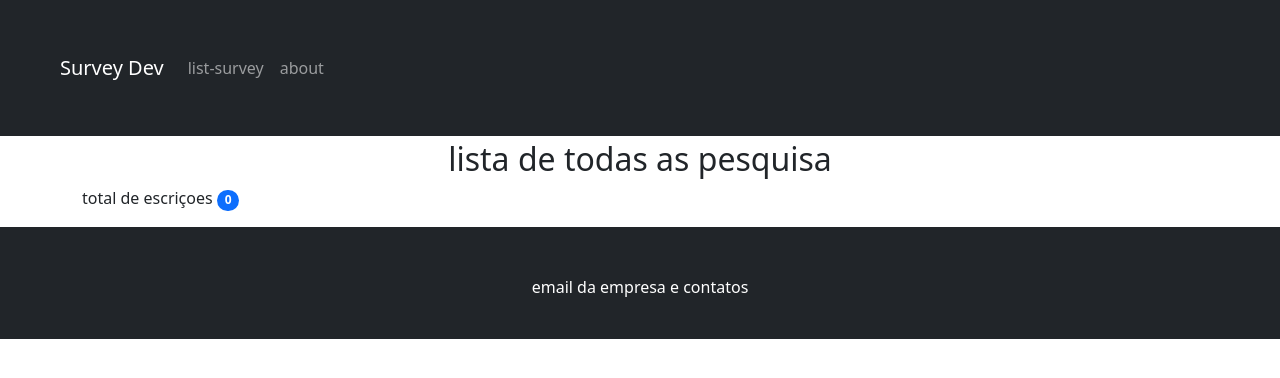
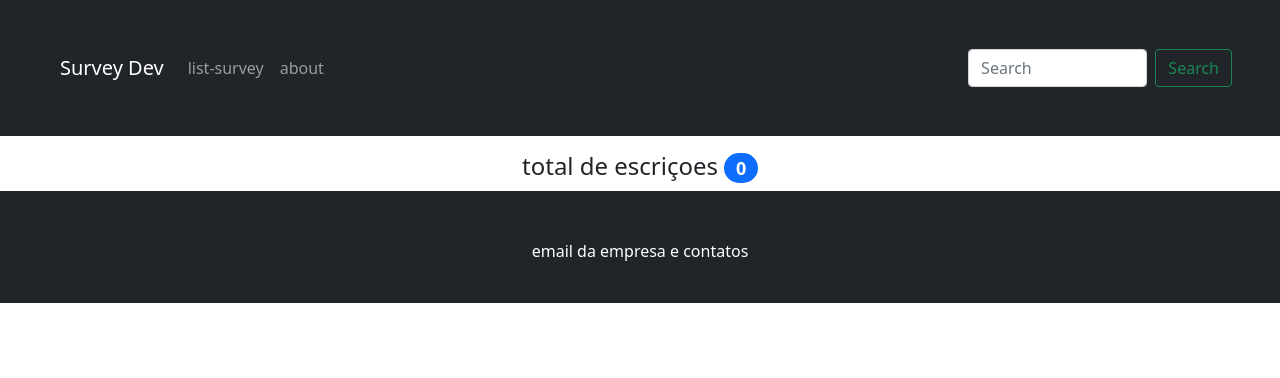
Before and after one commit to pacman2020/page-and-API-poll-with-Django, a Django app: page /surveys/ in a window 1280 px wide. Shown: the top 378 px of the page. Run offline with Django 3.2, Linux system fonts and the light colour scheme; data that the repository does not hold is empty.

Commit message:
rearranging data to be displayed in search list

```diff
--- a/core/templates/base.html
+++ b/core/templates/base.html
@@ -19,6 +19,10 @@
             </div>
           </div>
         </div>
+        <form class="d-flex">
+          <input class="form-control me-2" type="search" placeholder="Search" aria-label="Search">
+          <button class="btn btn-outline-success" type="submit">Search</button>
+        </form>
       </nav>
 
     <div class="container">
--- a/core/templates/core/list-survey.html
+++ b/core/templates/core/list-survey.html
@@ -2,20 +2,18 @@
 {% block title %} list survey {% endblock %}
 
 {% block content %}
-<h2 class="text-center mt-1" >lista de todas as pesquisa</h2>
-<span>total de escriçoes <span class="badge bg-primary rounded-pill">{{ all_surveys }}</span></span>
-<ul>
+<h4 class="text-center mt-3" >total de escriçoes
+    <span class="badge bg-primary rounded-pill">{{ all_surveys }}</span>
+</h4>
+
+<div class="list-group mt-2">
+
     {% for survey in surveys %}
-    <li>
-        <p>{{ survey.full_name }}</p>
+    <button type="button" class="list-group-item list-group-item-action">
+        <h5>{{ survey.full_name }}</h5>
         <p>{{ survey.email }}</p>
-        <p>{{ survey.phone }}</p>
-        <p>{{ survey.sex }}</p>
-        <p>{{ survey.languagen }}</p>
-        <p>{{ survey.description }}</p>
-    </li>
-    <hr>
+    </button>
     {% endfor %}
-</ul>
+</div>
 
 {% endblock %}
```
